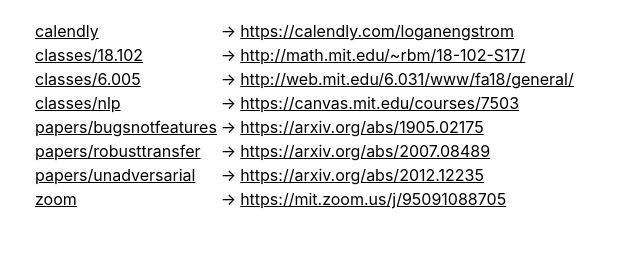
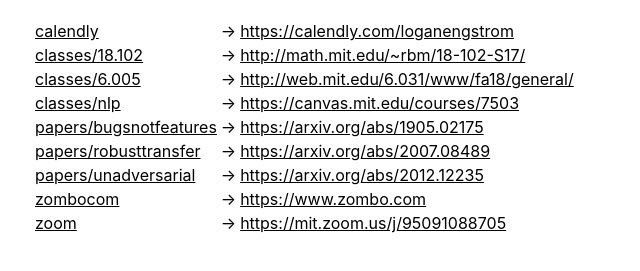
Before and after one commit to antimatter15/goto, a plain HTML site: page index.html in a window 1280 px wide. Shown: the part 83-354 px from the top of the page, without its empty margins (0-640 px from the left). Drawn offline with Linux system fonts and the light colour scheme.

Commit message:
Set key "zombocom" → "https://www.zombo.com"

```diff
--- a/index.csv
+++ b/index.csv
@@ -7,3 +7,4 @@
 papers/bugsnotfeatures,https://arxiv.org/abs/1905.02175
 papers/robusttransfer,https://arxiv.org/abs/2007.08489
 papers/unadversarial,https://arxiv.org/abs/2012.12235
+zombocom,https://www.zombo.com
--- a/index.html
+++ b/index.html
@@ -10,4 +10,4 @@
 td:nth-child(1) { text-align: left }
 </style>
 <h1>gitlinks</h1>
-<table><tbody><tr><td><a href="calendly">calendly</a></td><td>→</td><td><a href="https://calendly.com/loganengstrom">https://calendly.com/loganengstrom</a></td></li><tr><td><a href="classes/18.102">classes/18.102</a></td><td>→</td><td><a href="http://math.mit.edu/~rbm/18-102-S17/">http://math.mit.edu/~rbm/18-102-S17/</a></td></li><tr><td><a href="classes/6.005">classes/6.005</a></td><td>→</td><td><a href="http://web.mit.edu/6.031/www/fa18/general/">http://web.mit.edu/6.031/www/fa18/general/</a></td></li><tr><td><a href="classes/nlp">classes/nlp</a></td><td>→</td><td><a href="https://canvas.mit.edu/courses/7503">https://canvas.mit.edu/courses/7503</a></td></li><tr><td><a href="papers/bugsnotfeatures">papers/bugsnotfeatures</a></td><td>→</td><td><a href="https://arxiv.org/abs/1905.02175">https://arxiv.org/abs/1905.02175</a></td></li><tr><td><a href="papers/robusttransfer">papers/robusttransfer</a></td><td>→</td><td><a href="https://arxiv.org/abs/2007.08489">https://arxiv.org/abs/2007.08489</a></td></li><tr><td><a href="papers/unadversarial">papers/unadversarial</a></td><td>→</td><td><a href="https://arxiv.org/abs/2012.12235">https://arxiv.org/abs/2012.12235</a></td></li><tr><td><a href="zoom">zoom</a></td><td>→</td><td><a href="https://mit.zoom.us/j/95091088705">https://mit.zoom.us/j/95091088705</a></td></li></tbody></table>
+<table><tbody><tr><td><a href="calendly">calendly</a></td><td>→</td><td><a href="https://calendly.com/loganengstrom">https://calendly.com/loganengstrom</a></td></li><tr><td><a href="classes/18.102">classes/18.102</a></td><td>→</td><td><a href="http://math.mit.edu/~rbm/18-102-S17/">http://math.mit.edu/~rbm/18-102-S17/</a></td></li><tr><td><a href="classes/6.005">classes/6.005</a></td><td>→</td><td><a href="http://web.mit.edu/6.031/www/fa18/general/">http://web.mit.edu/6.031/www/fa18/general/</a></td></li><tr><td><a href="classes/nlp">classes/nlp</a></td><td>→</td><td><a href="https://canvas.mit.edu/courses/7503">https://canvas.mit.edu/courses/7503</a></td></li><tr><td><a href="papers/bugsnotfeatures">papers/bugsnotfeatures</a></td><td>→</td><td><a href="https://arxiv.org/abs/1905.02175">https://arxiv.org/abs/1905.02175</a></td></li><tr><td><a href="papers/robusttransfer">papers/robusttransfer</a></td><td>→</td><td><a href="https://arxiv.org/abs/2007.08489">https://arxiv.org/abs/2007.08489</a></td></li><tr><td><a href="papers/unadversarial">papers/unadversarial</a></td><td>→</td><td><a href="https://arxiv.org/abs/2012.12235">https://arxiv.org/abs/2012.12235</a></td></li><tr><td><a href="zombocom">zombocom</a></td><td>→</td><td><a href="https://www.zombo.com">https://www.zombo.com</a></td></li><tr><td><a href="zoom">zoom</a></td><td>→</td><td><a href="https://mit.zoom.us/j/95091088705">https://mit.zoom.us/j/95091088705</a></td></li></tbody></table>
```
Also changed, not shown: zombocom/index.html (added, +1 -0 lines).
